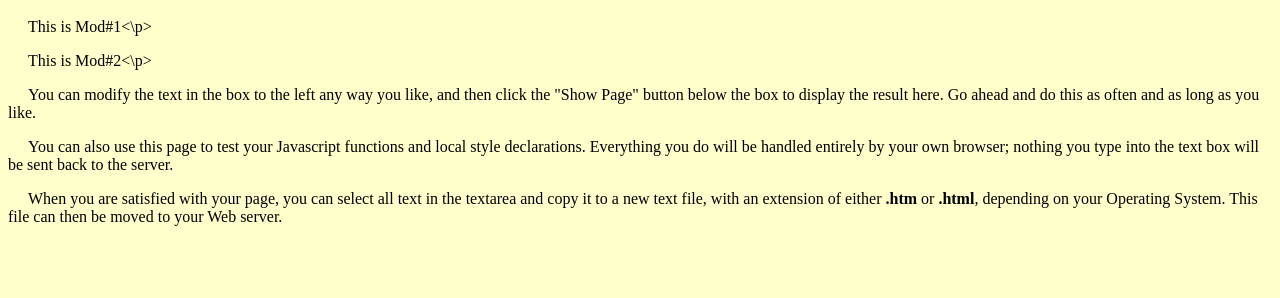
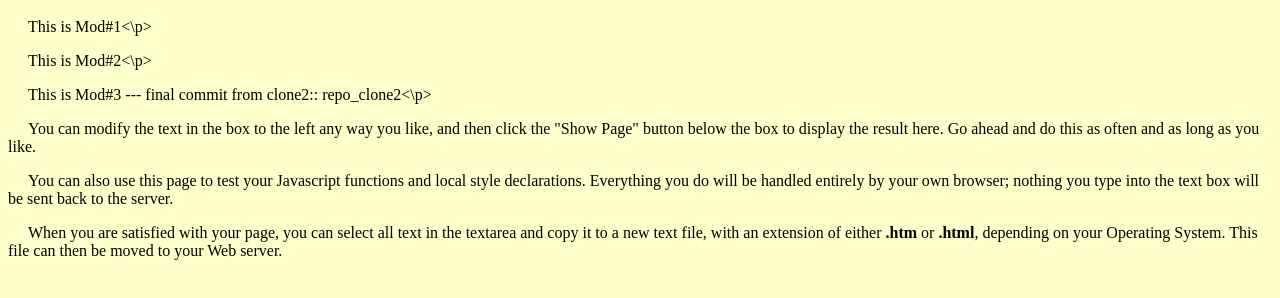
Before and after one commit to git-hardy/repo2, a plain HTML site: page index.html in a window 1280 px wide. Shown: the part 48-346 px from the top of the page. Drawn offline with Linux system fonts and the light colour scheme.

Commit message:
Final committing the changes from clone2

```diff
--- a/index.html
+++ b/index.html
@@ -17,6 +17,7 @@ p	{text-indent:20px;
 
 <p> This is Mod#1<\p>
 <p> This is Mod#2<\p>
+<p> This is Mod#3 --- final commit from clone2:: repo_clone2<\p>
 
 <p>You can modify the text in the box to the left any way you like, and
 then click the "Show Page" button below the box to display the
```
